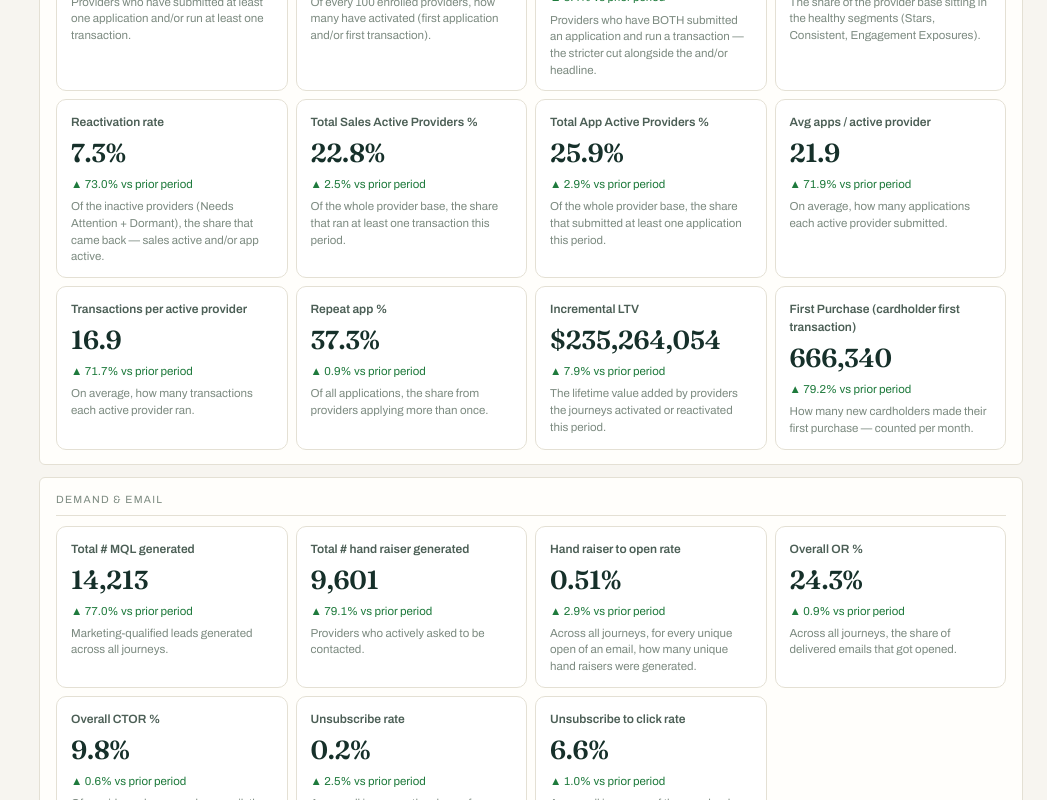
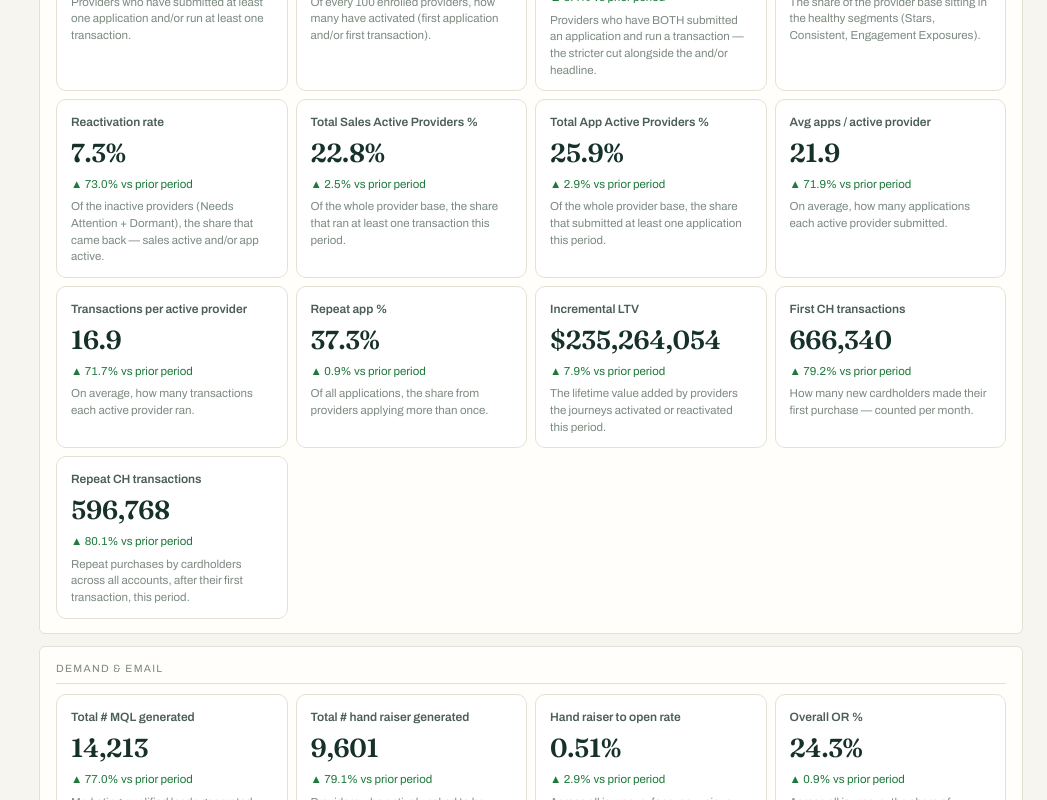
Before and after one commit to elizabethbrady-analytics/LCMdashboard, a React (Vite) app: page /#/ in a window 1280 px wide. Shown: the part 858-1658 px from the top of the page, without its empty margins (233-1280 px from the left). Built offline with nearby package versions, Linux system fonts and the light colour scheme.

Commit message:
Rename/add First CH transactions and Repeat CH transactions across dashboards

```diff
--- a/src/dashboards/Consistent.jsx
+++ b/src/dashboards/Consistent.jsx
@@ -55,7 +55,7 @@ export default function Consistent({ scope, priorScope, filter }) {
       <section className="card">
         <div className="module-title">Executive / Funnel view</div>
         <div className="metric-grid">
-          {['subs', 'ncs', 'ncslift', 'appsper', 'transper', 'repeat', 'mql', 'hand', 'handopen', 'product'].map((k) => (
+          {['subs', 'ncs', 'ncslift', 'appsper', 'transper', 'firstch', 'repeatch', 'repeat', 'mql', 'hand', 'handopen', 'product'].map((k) => (
             <Scorecard key={k} metric={m(k)} scope={scope} priorScope={priorScope} />
           ))}
         </div>
--- a/src/dashboards/EngagementExposures.jsx
+++ b/src/dashboards/EngagementExposures.jsx
@@ -56,7 +56,7 @@ export default function EngagementExposures({ scope, priorScope, filter }) {
       <section className="card">
         <div className="module-title">Executive / Funnel view</div>
         <div className="metric-grid">
-          {['subs', 'ncs', 'ncslift', 'appsper', 'transper', 'repeat', 'mql', 'hand', 'handopen', 'product'].map((k) => (
+          {['subs', 'ncs', 'ncslift', 'appsper', 'transper', 'firstch', 'repeatch', 'repeat', 'mql', 'hand', 'handopen', 'product'].map((k) => (
             <Scorecard key={k} metric={m(k)} scope={scope} priorScope={priorScope} />
           ))}
         </div>
--- a/src/dashboards/ExecutiveOverview.jsx
+++ b/src/dashboards/ExecutiveOverview.jsx
@@ -121,7 +121,7 @@ export default function ExecutiveOverview({ scope, priorScope, filter }) {
       <section className="card">
         <div className="module-title">Journey health</div>
         <div className="metric-grid">
-          {['activated', 'actrate', 'fullyact', 'retention', 'reactivation', 'activepct', 'appactivepct', 'appsper', 'transper', 'repeat', 'ltv', 'firstpurchase'].map((k) => (
+          {['activated', 'actrate', 'fullyact', 'retention', 'reactivation', 'activepct', 'appactivepct', 'appsper', 'transper', 'repeat', 'ltv', 'firstpurchase', 'repeatch'].map((k) => (
             <Scorecard key={k} metric={m(k)} scope={scope} priorScope={priorScope} />
           ))}
         </div>
--- a/src/dashboards/Reactivation.jsx
+++ b/src/dashboards/Reactivation.jsx
@@ -141,7 +141,7 @@ function ReactivationDashboard({ dashId, segment, segKpiKeys, scope, priorScope,
       <section className="card">
         <div className="module-title">Executive View</div>
         <div className="metric-grid">
-          {['subs', 'ncs', 'ncslift', 'ncsperactive', 'repeattrans', 'appsper', 'transperactive', 'repeat', 'mql', 'hand', 'handopen', 'product'].map((k) => (
+          {['subs', 'ncs', 'ncslift', 'ncsperactive', 'repeattrans', 'appsper', 'transperactive', 'firstch', 'repeatch', 'repeat', 'mql', 'hand', 'handopen', 'product'].map((k) => (
             <Scorecard key={k} metric={m(k)} scope={scope} priorScope={priorScope} />
           ))}
         </div>
--- a/src/dashboards/Stars.jsx
+++ b/src/dashboards/Stars.jsx
@@ -54,7 +54,7 @@ export default function Stars({ scope, priorScope, filter }) {
       <section className="card">
         <div className="module-title">Executive / Funnel view</div>
         <div className="metric-grid">
-          {['subs', 'ncslift', 'appsper', 'transper', 'repeat', 'mql', 'hand', 'handopen', 'product'].map((k) => (
+          {['subs', 'ncslift', 'appsper', 'transper', 'firstch', 'repeatch', 'repeat', 'mql', 'hand', 'handopen', 'product'].map((k) => (
             <Scorecard key={k} metric={m(k)} scope={scope} priorScope={priorScope} />
           ))}
         </div>
--- a/src/data/registry.js
+++ b/src/data/registry.js
@@ -184,6 +184,24 @@ function commonExecRows(dash, opts = {}) {
       source: SRC.trx,
       eq: { text: 'transactions ÷ active providers', parts: [['Transactions', 'transactions', 'num'], ['Active providers', 'active', 'num']], calc: (s) => s.transactions / s.active, fmtKind: 'num1' },
     }]),
+    ...(opts.noCHTrans ? [] : [
+      {
+        id: `${dash}.firstch`, dashboard: dash, module: m, name: 'First CH transactions', viz: 'scorecard',
+        plain: 'Cardholders who made their first transaction this period.',
+        definition: 'Cardholder first transactions in the period.',
+        measure: 'Total',
+        source: src('First transaction records for cardholder accounts', 'DWH (application + transaction join)'),
+        eq: { text: 'count of cardholder first transactions', parts: [['First transactions', 'firstPurchases', 'num']], calc: (s) => s.firstPurchases, fmtKind: 'num' },
+      },
+      {
+        id: `${dash}.repeatch`, dashboard: dash, module: m, name: 'Repeat CH transactions', viz: 'scorecard',
+        plain: 'Repeat purchases by cardholders, after their first transaction, this period.',
+        definition: 'Cardholder repeat transactions in the period (second and later transactions on a cardholder account).',
+        measure: 'Total',
+        source: src('Repeat transaction records for cardholder accounts', 'DWH (application + transaction join)'),
+        eq: { text: 'count of cardholder repeat transactions', parts: [['Repeat transactions', 'repeatTrans', 'num']], calc: (s) => s.repeatTrans, fmtKind: 'num' },
+      },
+    ]),
     {
       id: `${dash}.repeat`, dashboard: dash, module: m, name: 'Repeat app %', viz: 'scorecard',
       plain: 'Of all applications, the share that came from providers applying more than once.',
@@ -349,12 +367,20 @@ const execView = [
     eq: { text: '(activated + reactivated) × average provider LTV', parts: [['Activated providers', 'active', 'num'], ['Reactivated providers', 'reactivated', 'num'], ['Avg provider LTV', 'avgLtv', 'usd']], calc: (s) => (s.active + s.reactivated) * s.avgLtv, fmtKind: 'usd' },
   },
   {
-    id: `${EXEC}.firstpurchase`, dashboard: EXEC, module: 'Executive View', name: 'First Purchase (cardholder first transaction)', viz: 'scorecard+trend', origin: FB_KA,
+    id: `${EXEC}.firstpurchase`, dashboard: EXEC, module: 'Executive View', name: 'First CH transactions', viz: 'scorecard+trend', origin: FB_KA,
     plain: 'How many new cardholders made their first purchase — counted per month.',
     definition: 'Cardholder first transactions (activated cardholders), # per month.',
     measure: 'Total per month',
     source: src('First transaction records for new cardholder accounts', 'DWH (application + transaction join)'),
     eq: { text: 'count of cardholder first transactions in the period', parts: [['First purchases', 'firstPurchases', 'num']], calc: (s) => s.firstPurchases, fmtKind: 'num' },
+  },
+  {
+    id: `${EXEC}.repeatch`, dashboard: EXEC, module: 'Executive View', name: 'Repeat CH transactions', viz: 'scorecard',
+    plain: 'Repeat purchases by cardholders across all accounts, after their first transaction, this period.',
+    definition: 'Cardholder repeat transactions across all accounts in the period (second and later transactions on a cardholder account).',
+    measure: 'Total',
+    source: src('Repeat transaction records for cardholder accounts', 'DWH (application + transaction join)'),
+    eq: { text: 'count of cardholder repeat transactions', parts: [['Repeat transactions', 'repeatTrans', 'num']], calc: (s) => s.repeatTrans, fmtKind: 'num' },
   },
   {
     id: `${EXEC}.unsub`, dashboard: EXEC, module: 'Executive View', name: 'Unsubscribe rate', viz: 'scorecard', origin: FB_K85,
@@ -467,7 +493,7 @@ const execView = [
 // ---------------------------------------------------------------------------
 const NE = 'newly-enrolled'
 const neExec = [
-  ...commonExecRows(NE, { migrationDef: 'Once done with the journey, where providers fall in segmentation, and when.' }),
+  ...commonExecRows(NE, { noCHTrans: true, migrationDef: 'Once done with the journey, where providers fall in segmentation, and when.' }),
   {
     id: `${NE}.actrate`, dashboard: NE, module: 'Executive / Funnel', name: 'Activation rate', viz: 'scorecard',
     plain: 'Of every 100 newly enrolled providers, how many activated (first application and/or first transaction).',
@@ -501,7 +527,7 @@ const neExec = [
     eq: { text: 'Net Credit Sales ÷ activated providers', parts: [['Net Credit Sales', 'ncs', 'usd'], ['Activated providers', 'active', 'num']], calc: (s) => s.ncs / s.active, fmtKind: 'usd' },
   },
   {
-    id: `${NE}.firstch`, dashboard: NE, module: 'Executive / Funnel', name: 'First transaction CH', viz: 'scorecard', origin: FB_K85,
+    id: `${NE}.firstch`, dashboard: NE, module: 'Executive / Funnel', name: 'First CH transactions', viz: 'scorecard', origin: FB_K85,
     plain: 'New cardholders who made their first purchase this period.',
     definition: 'Cardholder first transactions in the period.',
     measure: 'Total',
@@ -509,7 +535,7 @@ const neExec = [
     eq: { text: 'count of cardholder first transactions', parts: [['First purchases', 'firstPurchases', 'num']], calc: (s) => s.firstPurchases, fmtKind: 'num' },
   },
   {
-    id: `${NE}.repeatch`, dashboard: NE, module: 'Executive / Funnel', name: 'Repeat Transactions per CH', viz: 'scorecard',
+    id: `${NE}.repeatch`, dashboard: NE, module: 'Executive / Funnel', name: 'Repeat CH transactions', viz: 'scorecard',
     plain: 'Repeat purchases by new cardholders, after their first transaction, this period.',
     definition: 'Cardholder repeat transactions in the period (second and later transactions on a cardholder account).',
     measure: 'Total',
```
